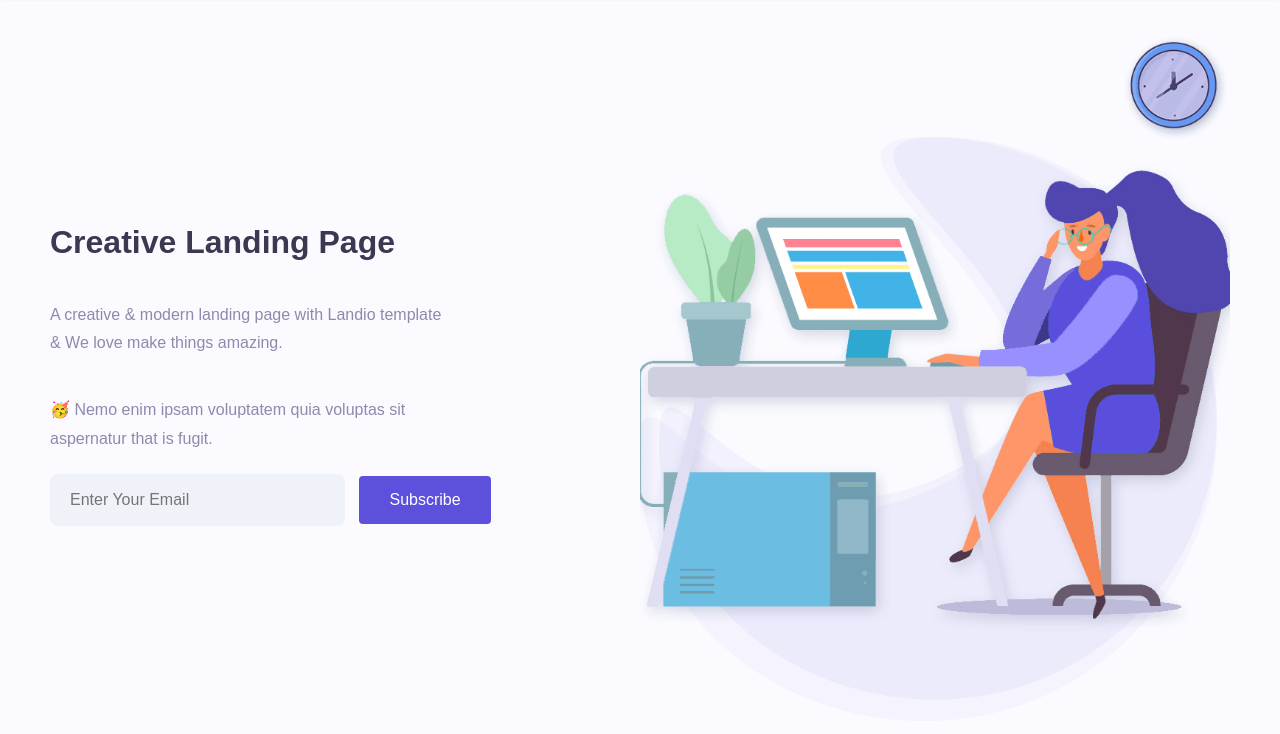
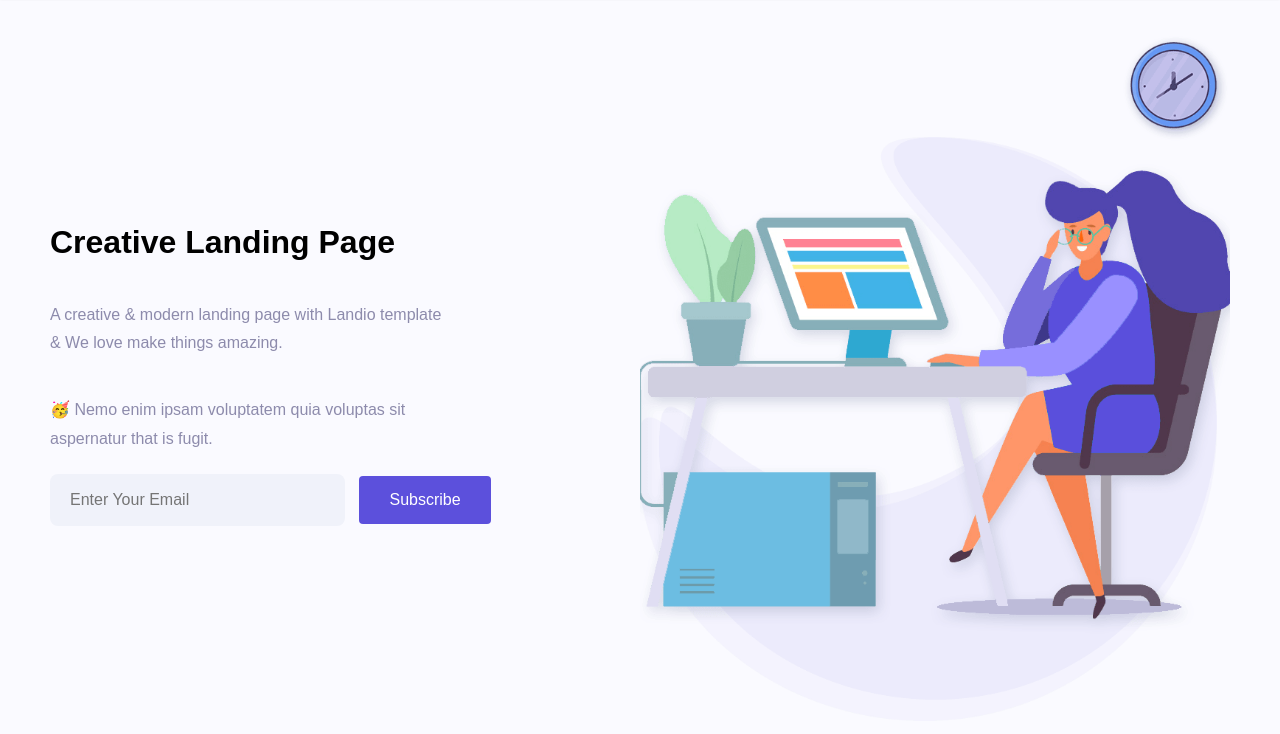
Before and after one commit to Firdosh01/Landio-landing-page, a plain HTML site: page index.html in a window 1280 px wide. Shown: the part 66-800 px from the top of the page. Drawn offline with Linux system fonts and the light colour scheme.

Commit message:
little changes

```diff
--- a/assets/css/style.css
+++ b/assets/css/style.css
@@ -4,6 +4,7 @@
   box-sizing: border-box;
   --ff-quicksand: "Quicksand", sans-serif;
   --ff-mulish: "Mulish", sans-serif;
+  scroll-behavior: smooth;
 
 }
 
@@ -109,6 +110,7 @@ header {
   max-width: 500px;
   margin-bottom: 40px;
   color: hsl(245, 17%, 27%);
+  color: black;
 }
 
 .hero-content p {
@@ -788,9 +790,6 @@ footer {
   .feature-two-content {
     flex-basis: 50%;
   }
-
-  .feature-two-content span {}
-
   .feature-two-content h2 {
     margin-top: 20px;
     font-size: 1.5rem;
```
